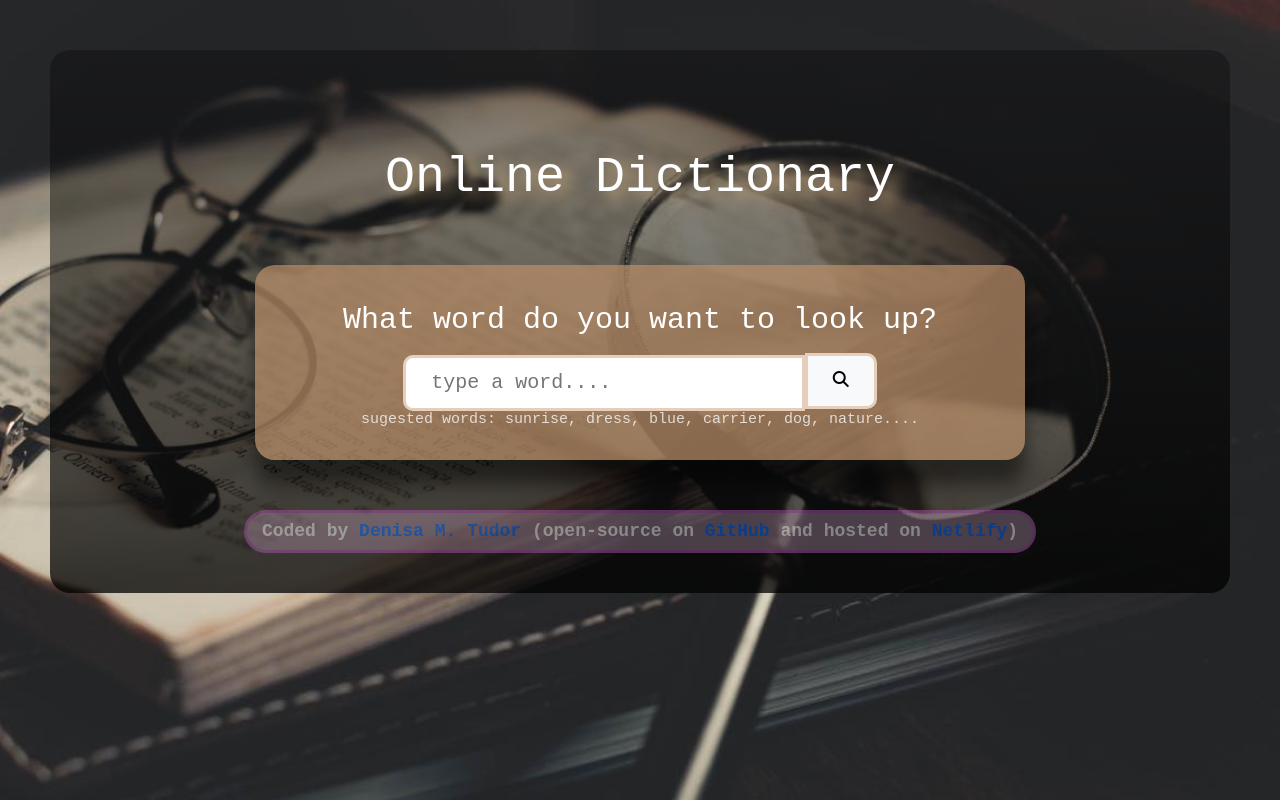
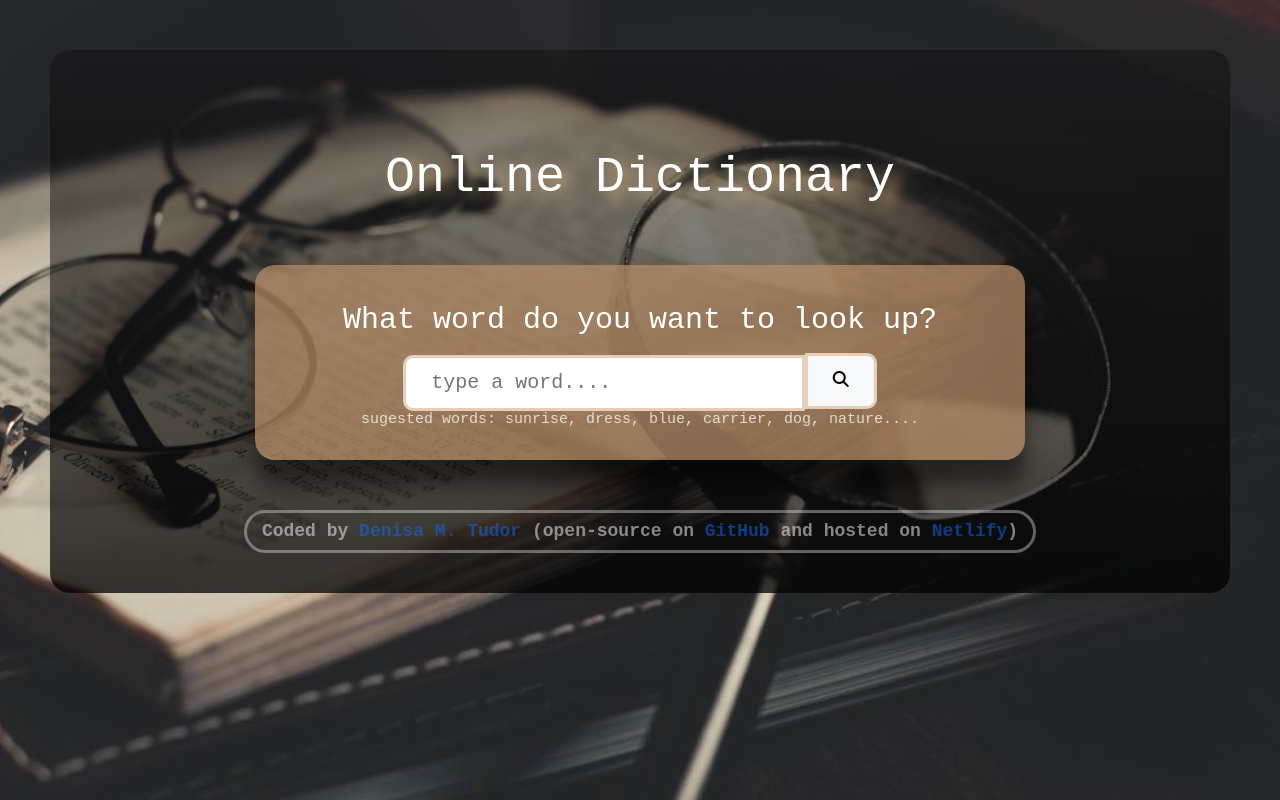
Before and after one commit to TDenisaM/dictionary-app, a React (Create React App) app: page / in a window 1280 px wide. Built offline with nearby package versions, Linux system fonts and the light colour scheme; no server answers; a web font is replaced by a local one.

Commit message:
css footer

```diff
--- a/src/Footer.css
+++ b/src/Footer.css
@@ -5,10 +5,10 @@
   font-size: 18px;
   font-weight: 900;
   width: fit-content;
-  background-color: rgba(221, 181, 212, 0.6);
+
   border-radius: 50px;
   border: solid;
-  border-color: #af42b3b1;
+  border-color: #ffffffb1;
   opacity: 0.5;
 }
 .Footer a {
--- a/src/Media.css
+++ b/src/Media.css
@@ -8,7 +8,6 @@
       rgba(150, 114, 64, 0.3),
       rgba(142, 96, 61, 0.75)
     );
-    margin: 0px;
 
     border-radius: 0px;
   }
--- a/src/Results.css
+++ b/src/Results.css
@@ -4,6 +4,5 @@
 .Results h2 strong {
   margin: 30px auto;
 
-  text-decoration: underline;
   text-transform: capitalize;
 }
```
